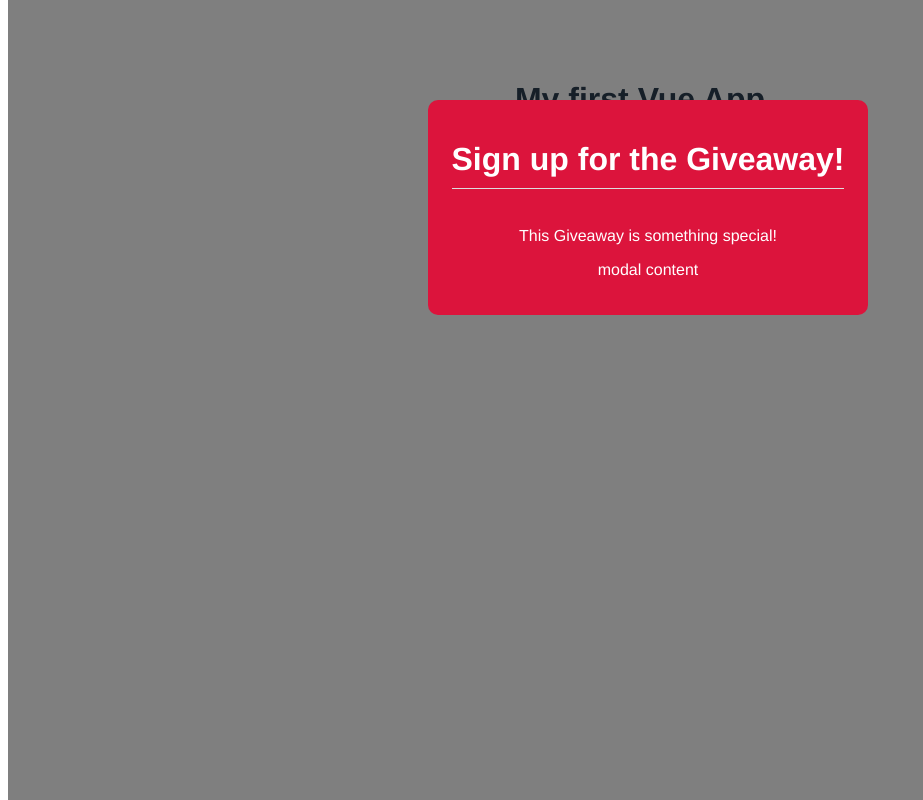
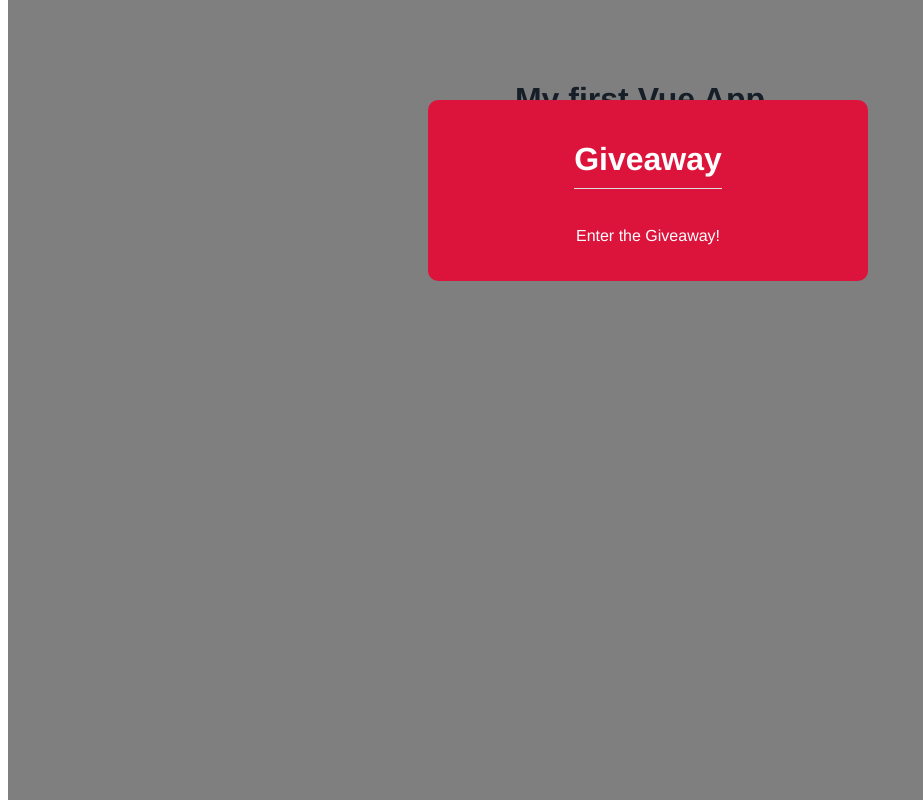
Before and after one commit to AdrianCo97/Vue-project, a Vue app in the folder modal-project/: page / in a window 1280 px wide. Both pictures are taken after a click on the button "Open the Modal". Shown: the whole page, without its empty margins (0-923 px from the left). Built offline with nearby package versions, Linux system fonts and the light colour scheme.

Commit message:
Removed props and passed values through slots instead

```diff
--- a/modal-project/src/App.vue
+++ b/modal-project/src/App.vue
@@ -2,7 +2,10 @@
   <h1>{{title}}</h1>
   <p>Welcome...</p>
   <div v-if="showModal">
-    <Modal :header="header" :text="text" theme="sale" @close="toggleModal"/>
+    <Modal theme="sale" @close="toggleModal">
+      <h1>Giveaway</h1>
+      <p>Enter the Giveaway!</p>
+    </Modal>
   </div>
 
   <button @click="toggleModal">Open the Modal</button>
--- a/modal-project/src/components/Modal.vue
+++ b/modal-project/src/components/Modal.vue
@@ -1,9 +1,7 @@
 <template>
     <div class="backdrop" @click.self="closeModal">
         <div class="modal" :class="{ sale: theme === 'sale'}">
-            <h1>{{header}}</h1>
-            <p>{{text}}</p>
-            <p>modal content</p>
+            <slot></slot>
         </div>
     </div>
 </template>
@@ -11,8 +9,6 @@
 <script>
     export default {
         props: [
-            'header',
-            'text',
             'theme'
         ],
         methods: {
```
